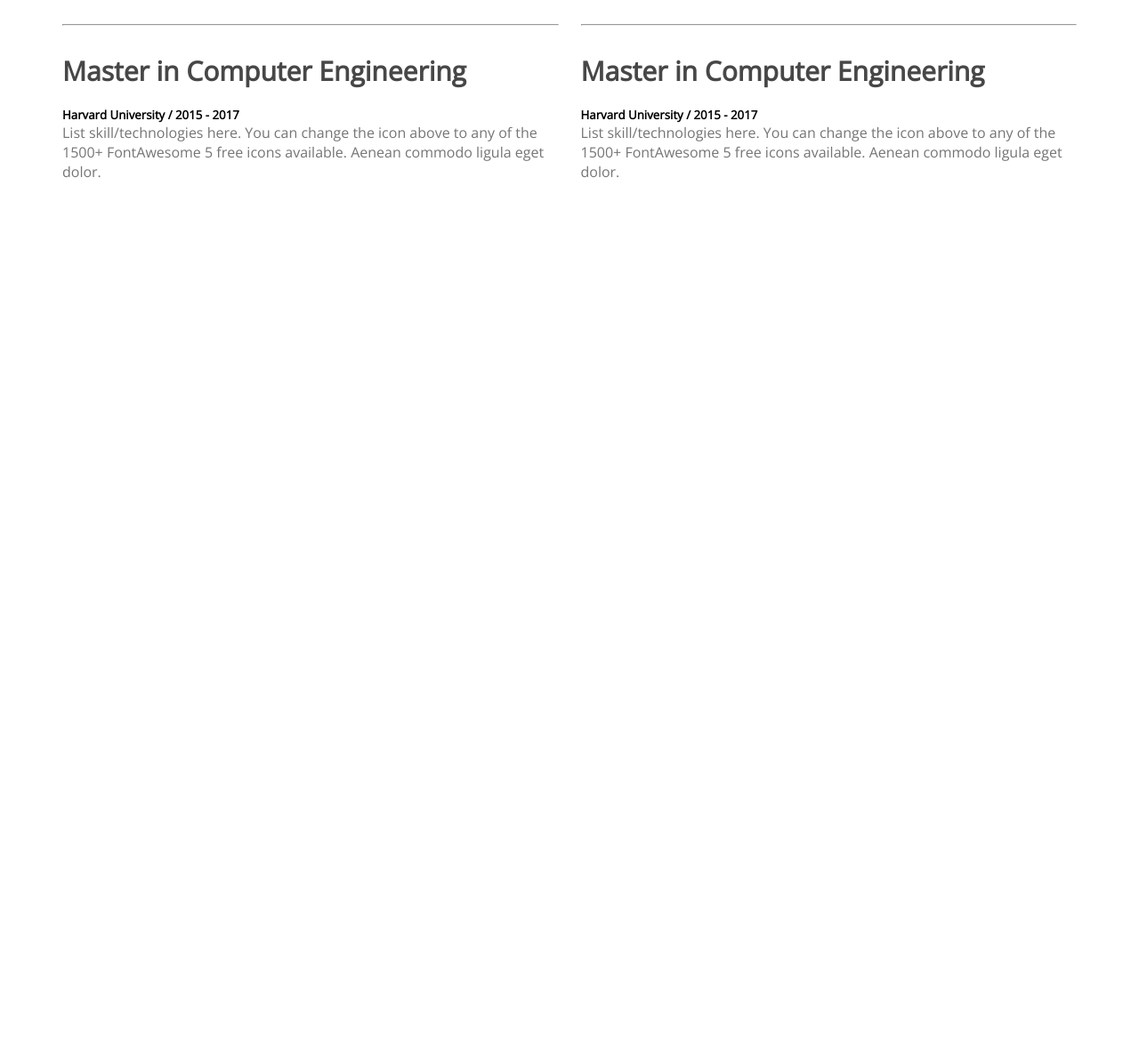
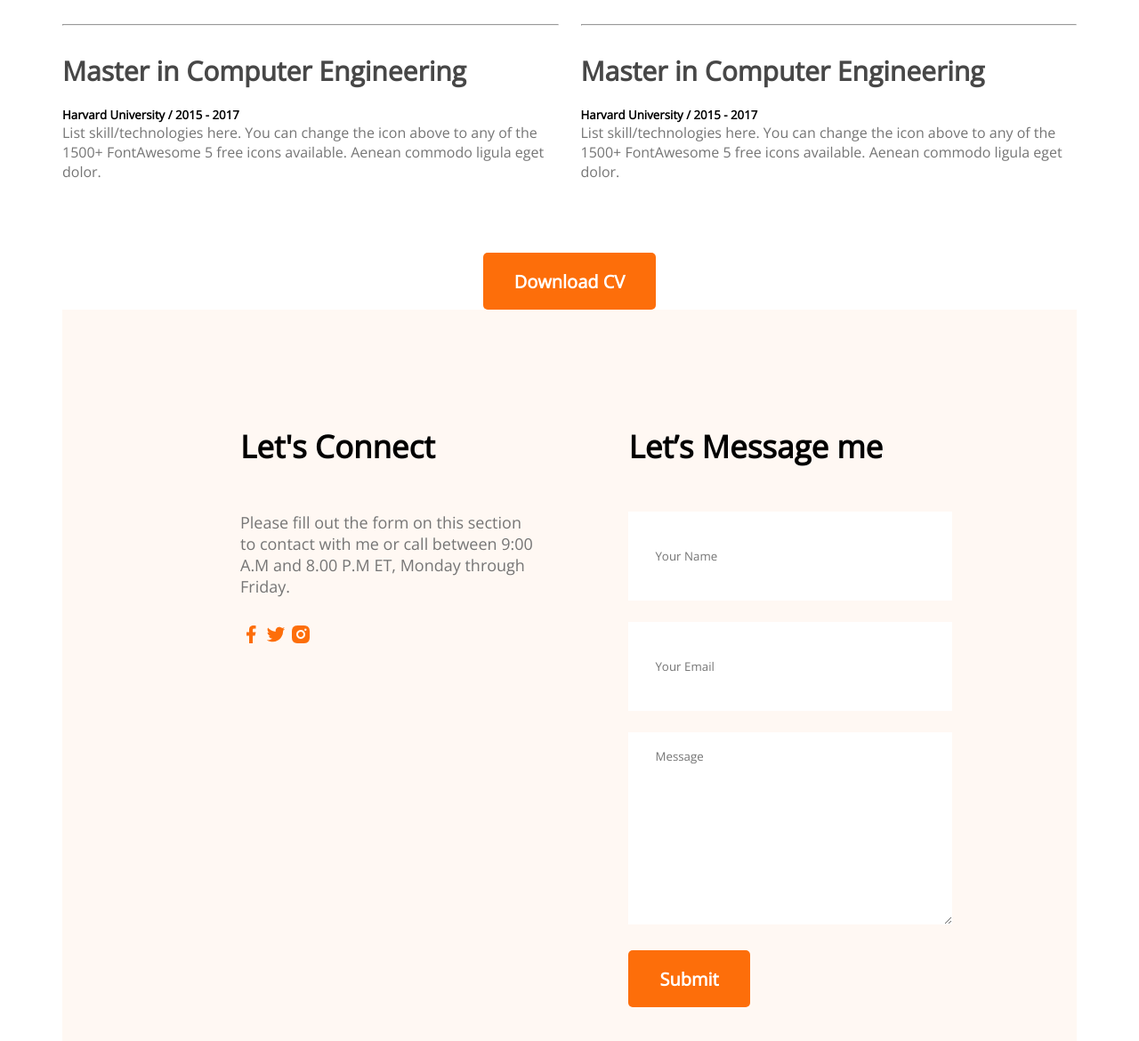
Before and after one commit to moman01/dev-portfolio, a plain HTML site: page index.html in a window 1280 px wide. Shown: the part 2672-3842 px from the top of the page at 89% size. Before the commit the page ends 2906 px from the top, so only its background shows below. Drawn offline with nearby package versions, Linux system fonts and the light colour scheme.

Commit message:
finish task

```diff
--- a/index.html
+++ b/index.html
@@ -132,6 +132,35 @@
                     </div>
                 </div>
             </div>
+           <div class="resume-button">
+                <button class="btn-primary"><i class="fa-solid fa-download"></i> Download CV</button>
+            </div>
+            <section class="contact">
+            <div>
+                <h3 class="section-title">Let's Connect</h3>
+                <p class="section-description">
+                    Please fill out the form on this section to contact with me or call between 9:00 A.M and 8.00 P.M ET, Monday through Friday.
+                </p>
+                <a href="">
+                    <img src="images/icons/facebook.png" alt="">
+                </a>
+                <a href="">
+                    <img src="images/icons/twitter.png" alt="">
+                </a>
+                <a href="">
+                    <img src="images/icons/insta.png" alt="">
+                </a>
+            </div>
+            <div>
+                <h3 class="section-title">Let’s Message me</h3>
+                <form action="">
+                    <input type="text" name="" id="" placeholder="Your Name">
+                    <input type="email" name="" id="" placeholder="Your Email">
+                    <textarea name="" id="" cols="30" rows="10" placeholder="Message" ></textarea>
+                    <input class="btn-primary" type="submit" value="Submit">
+                </form>
+            </div>
+        </section>
     </main>
 </body>
 </html>
--- a/style.css
+++ b/style.css
@@ -164,3 +164,34 @@ main{
 .resume .description{
   color: #757575;
 }
+.resume-button{
+  margin-top: 50px;
+  text-align: center;
+}
+.contact {
+  display: flex;
+  gap: 100px;
+  background: #FFF8F3;
+  padding: 130px 200px;
+}
+
+.contact .section-title {
+  text-align: left;
+}
+
+.contact input[type="text"],
+input[type="email"],
+textarea {
+  margin-bottom: 24px;
+  border: 0;
+  width: 100%;
+  padding: 18px 30px;
+}
+
+input {
+  height: 64px;
+}
+
+.contact a {
+  text-decoration: none;
+}
```
